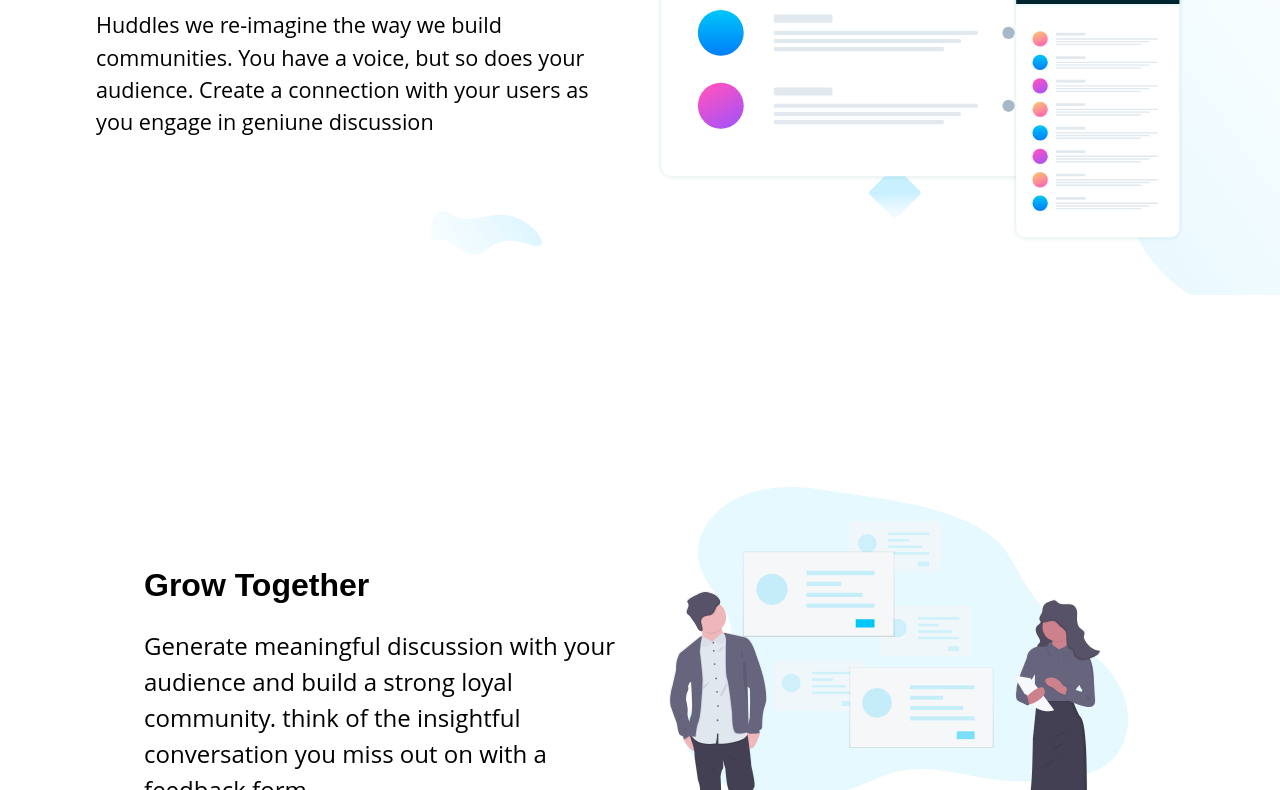
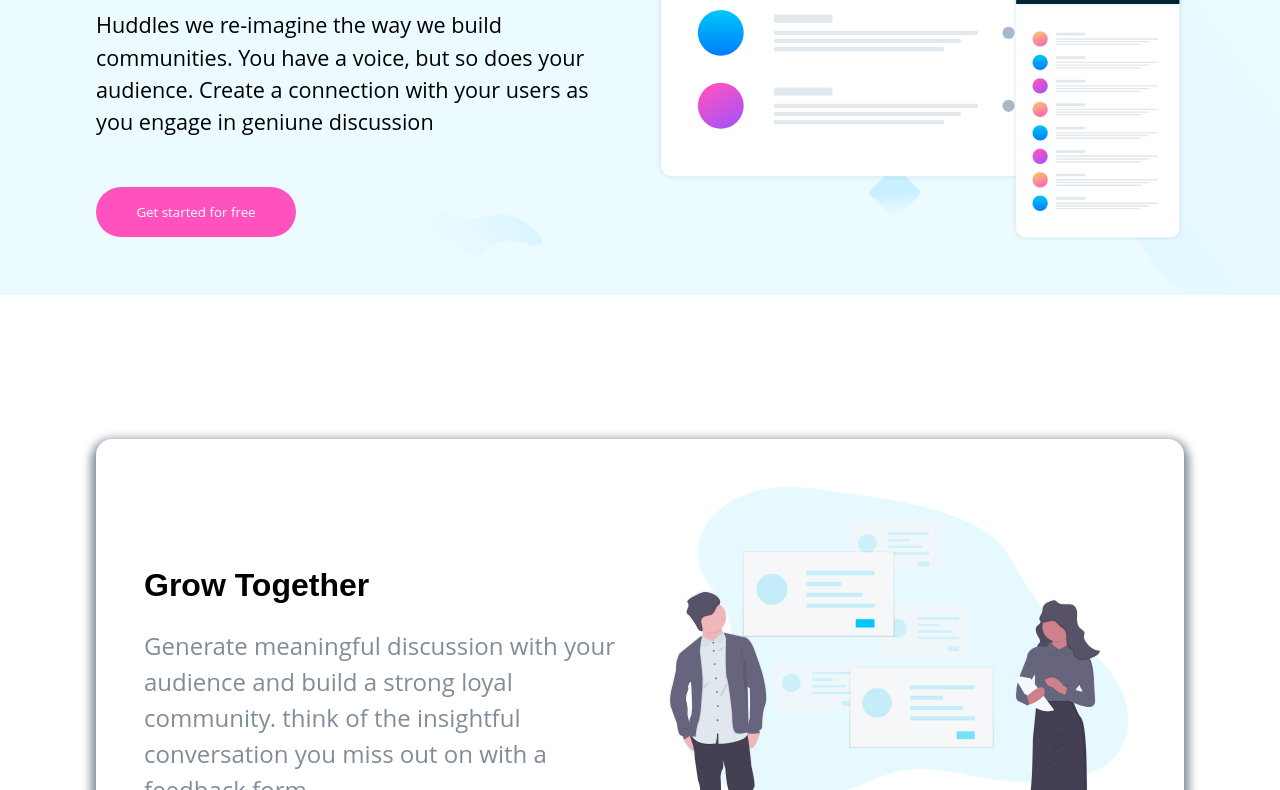
Before and after one commit to Zika99/Huddle-Task, a plain HTML site: page index.html in a window 1280 px wide. Shown: the part 360-1150 px from the top of the page. Drawn offline with Linux system fonts and the light colour scheme; files whose address does not match are found by name.

Commit message:
Update style.css

```diff
--- a/style.css
+++ b/style.css
@@ -1,4 +1,4 @@
-* :root{
+ :root{
     --primary: hsl(193, 100%, 96%);
     --secondary: hsl(322, 100%, 66%);
     --footer-color: hsl(192, 100%, 9%);
```
